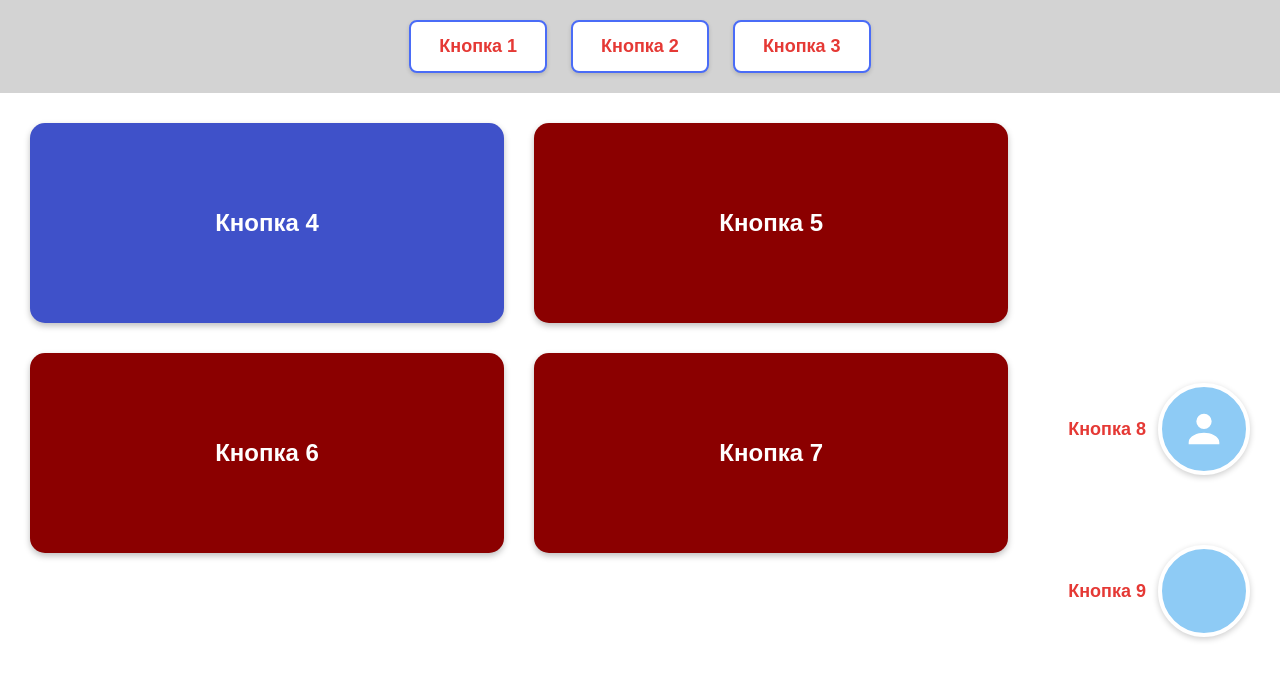
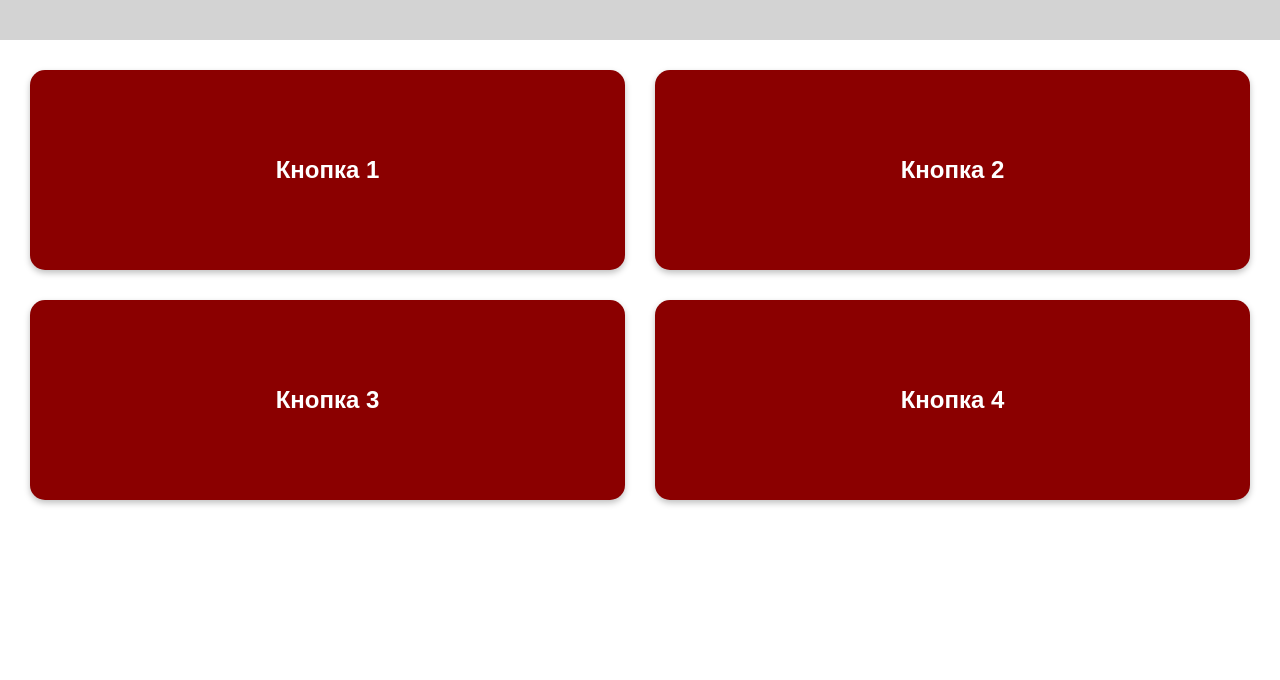
Before and after one commit to paffiahez/test_name-case10-, a Django app: page / in a window 1280 px wide. Shown: the top 680 px of the page. Run offline with Django 5.2, Linux system fonts and the light colour scheme.

Commit message:
Update index.html

```diff
--- a/main/templates/main/index.html
+++ b/main/templates/main/index.html
@@ -2,26 +2,16 @@
 
 {% block title %}Главная | Portal{% endblock %}
 
+{% block header_content %}
+    <!-- This is the grey "plate" area. You can replace this with any content (e.g., a logo, or another menu) -->
+{% endblock %}
+
 {% block content %}
     <!-- Сетка плиток 2x2 -->
     <div class="tiles">
-        <a href="#" class="tile tile--blue">Кнопка 4</a>
-        <a href="#" class="tile">Кнопка 5</a>
-        <a href="#" class="tile">Кнопка 6</a>
-        <a href="#" class="tile">Кнопка 7</a>
+        <a href="#" class="tile">Кнопка 1</a>
+        <a href="#" class="tile">Кнопка 2</a>
+        <a href="#" class="tile">Кнопка 3</a>
+        <a href="#" class="tile">Кнопка 4</a>
     </div>
-
-    <!-- Круглые кнопки справа -->
-    <aside class="side">
-        <a href="#" class="round-btn">
-            <span class="round-btn__label">Кнопка 8</span>
-            <span class="round-btn__icon">
-                <svg viewBox="0 0 24 24" fill="white"><path d="M12 12a4 4 0 100-8 4 4 0 000 8zm0 2c-3.3 0-8 1.7-8 5v1h16v-1c0-3.3-4.7-5-8-5z"/></svg>
-            </span>
-        </a>
-        <a href="#" class="round-btn">
-            <span class="round-btn__label">Кнопка 9</span>
-            <span class="round-btn__icon"></span>
-        </a>
-    </aside>
 {% endblock %}
```
